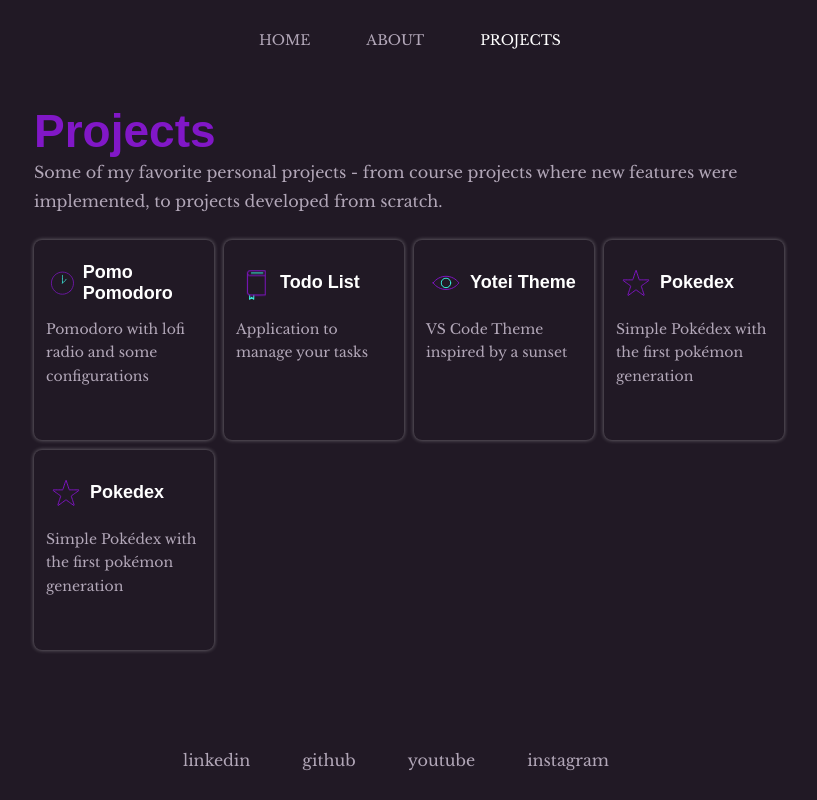
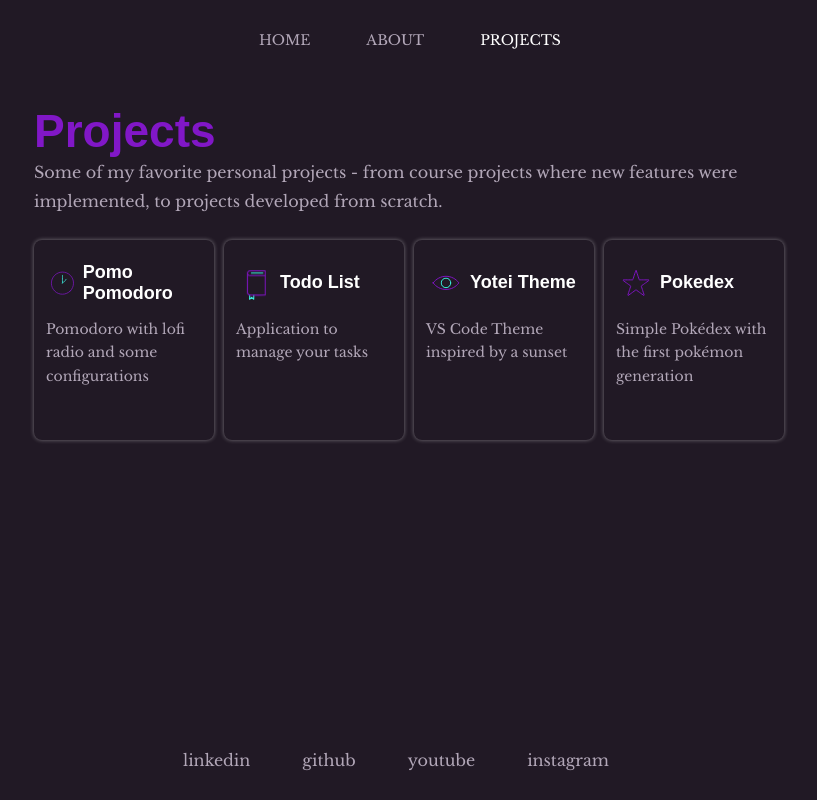
Before and after one commit to bzenky/bzenky.dev, a Next.js app: page /projects in a window 1280 px wide. Shown: the whole page, without its empty margins (230-1047 px from the left). Built offline with nearby package versions, Linux system fonts and the light colour scheme; a web font is replaced by a local one.

Commit message:
chore: typos

```diff
--- a/src/pages/about.tsx
+++ b/src/pages/about.tsx
@@ -45,7 +45,7 @@ export default function About() {
                             <h3>Developer</h3>
                             <div>
                                 <a href="https://smtsolucoes.com.br/" target="_blank" rel="noreferrer">SMT</a>
-                                <span> · Rio do Sul - SC</span>
+                                <span> · São Paulo - SP</span>
                             </div>
                             <span>oct 2023 - moment</span>
                             <ul>
--- a/src/pages/projects.tsx
+++ b/src/pages/projects.tsx
@@ -48,13 +48,6 @@ export default function Projects() {
                         url="https://www.pokedex.bzenky.dev/"
                         icon={star}
                     />
-
-                    <ProjectCard
-                        name="Pokedex"
-                        description="Simple Pokédex with the first pokémon generation"
-                        url="https://www.pokedex.bzenky.dev/"
-                        icon={star}
-                    />
                 </ProjectsWrapper>
             </ProjectContainer>
         </>
```
